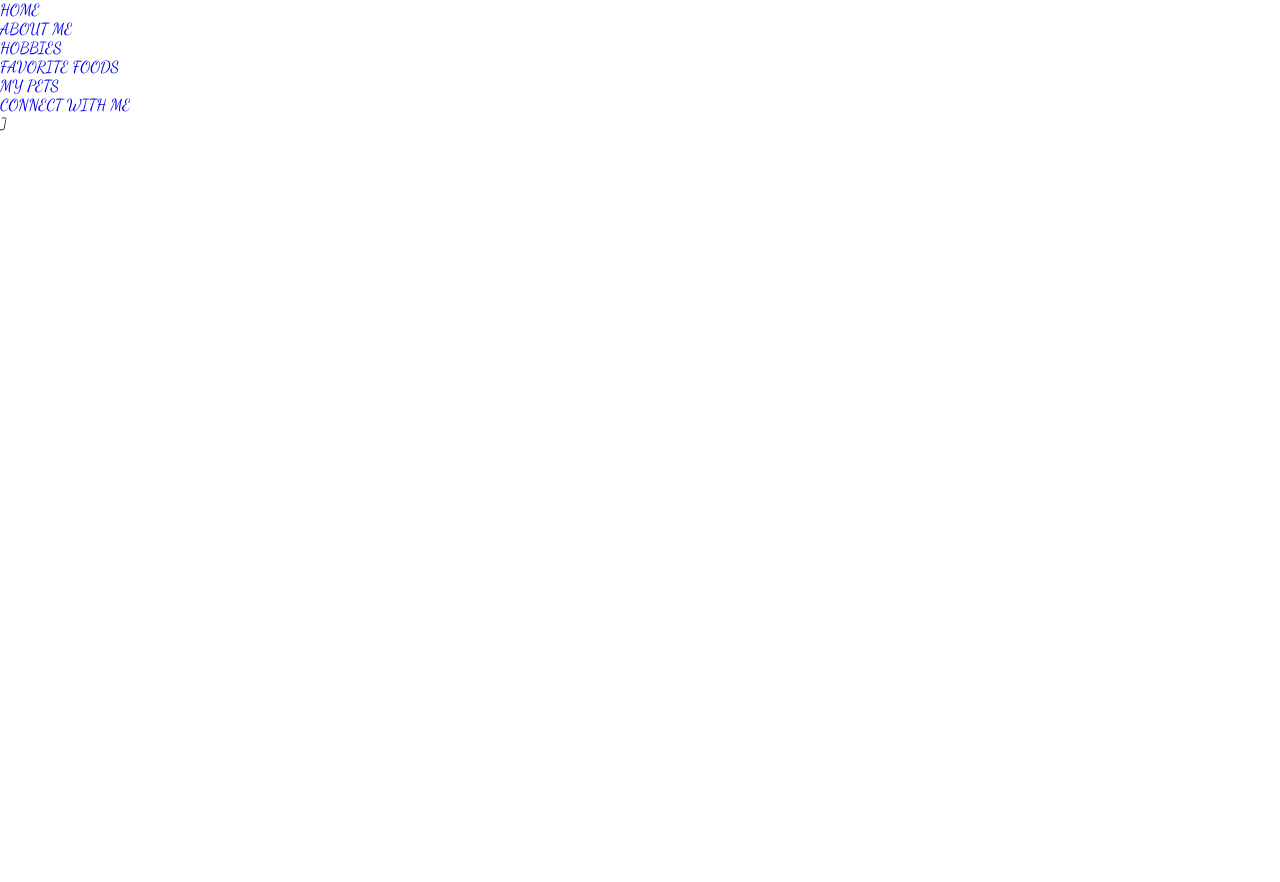
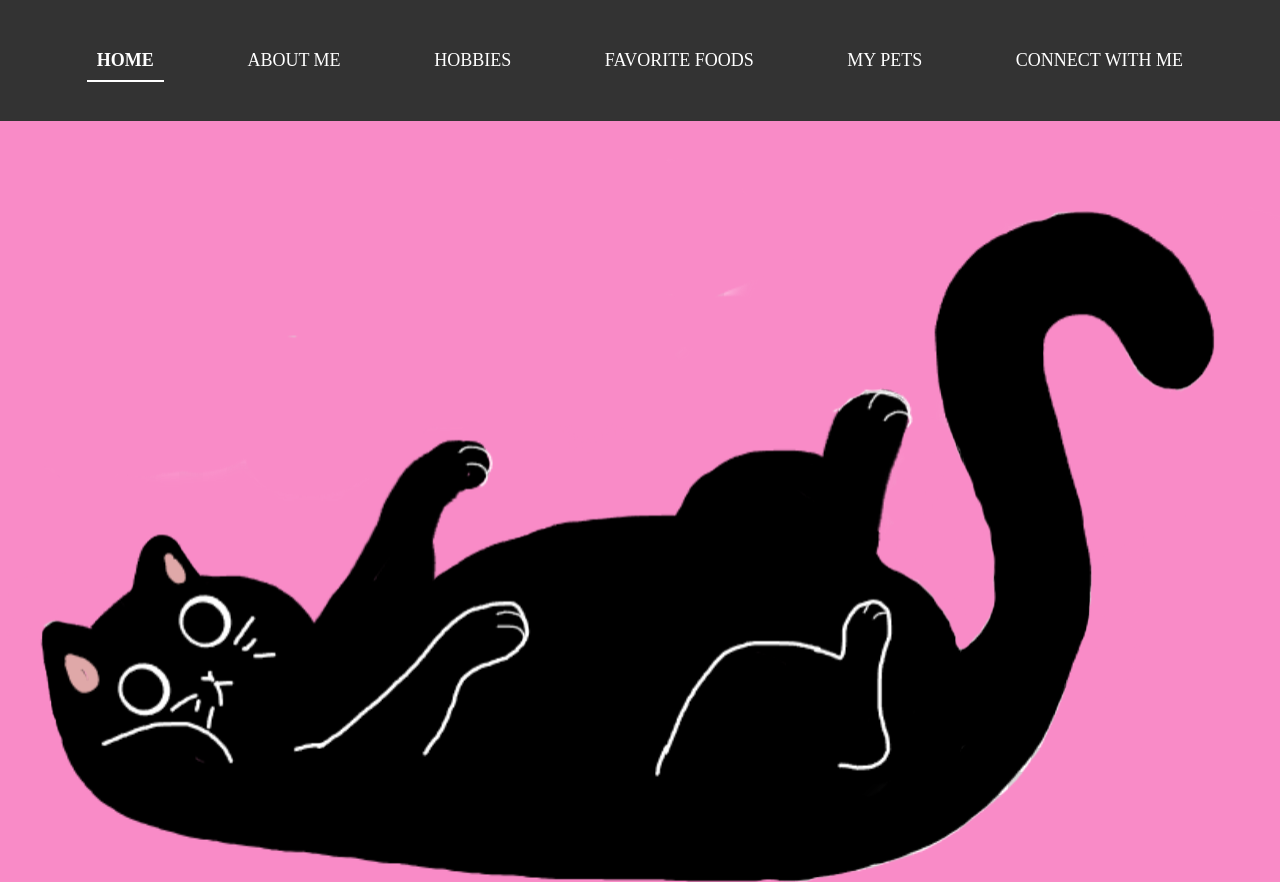
Before and after one commit to vivianrcc/About_me, a plain HTML site: page index.html in a window 1280 px wide. Shown: the top 882 px of the page. Before the commit the page ends 800 px from the top, so only its background shows below. Drawn offline with Linux system fonts and the light colour scheme; a web font is replaced by a local one.

Commit message:
add new img background test

```diff
--- a/style.css
+++ b/style.css
@@ -1,19 +1,76 @@
-*{
+/* Resetando o estilo para facilitar o layout */
+* {
+    margin: 0;
     padding: 0;
-    margin: 0;
     box-sizing: border-box;
-    font-family: "Dancing Script", serif;
-    list-style: none;
-    text-decoration: none;
 }
 
-:root{
-    --bg-color: #f98bc7;
-    --text-color: #ffff;
-    --main-color:#ffff;
+/* Estilo do header */
+header {
+    background-color: #333;
+    padding: 50px;
+}
 
-    --big-font: 7rem;
-    --p-font: 1.1rem;
+header .logo {
+    color: white;
+    font-size: 15px;
+    text-decoration:solid;
+    font-size:smaller;
+}
+
+ul.menu {
+    list-style: none;
+    display: flex; /* Isso coloca os itens lado a lado */
+    justify-content: space-around; /* Alinha os itens com espaço igual */
+}
+
+ul.menu li {
+    display: inline-block;
+}
+
+ul.menu li a {
+    color: white;
+    text-decoration: none;
+    font-size: 18px;
+    padding: 10px;
+}
+
+ul.menu li a.active {
+    font-weight: bold;
+    border-bottom: 2px solid white; /* Destaca o item ativo */
+}
+
+/* Estilo para as seções */
+section {
+    height: 100vh; /* A seção ocupa toda a altura da tela */
+    padding: 0;
+    background-size: auto;
+    background-position: center center;
+    width: cover;
+}
+
+#home {
+    background-image: url(img/desenhodegato.png);
+}
+
+#about {
+    background-image: url();
+}
+
+#hobbies {
+    background-image: url();
+}
 
 
+#foods {
+    background-image: url();
 }
+
+
+#pets {
+    background-image: url();
+}
+
+#connect {
+    background-image: url();
+}
```
